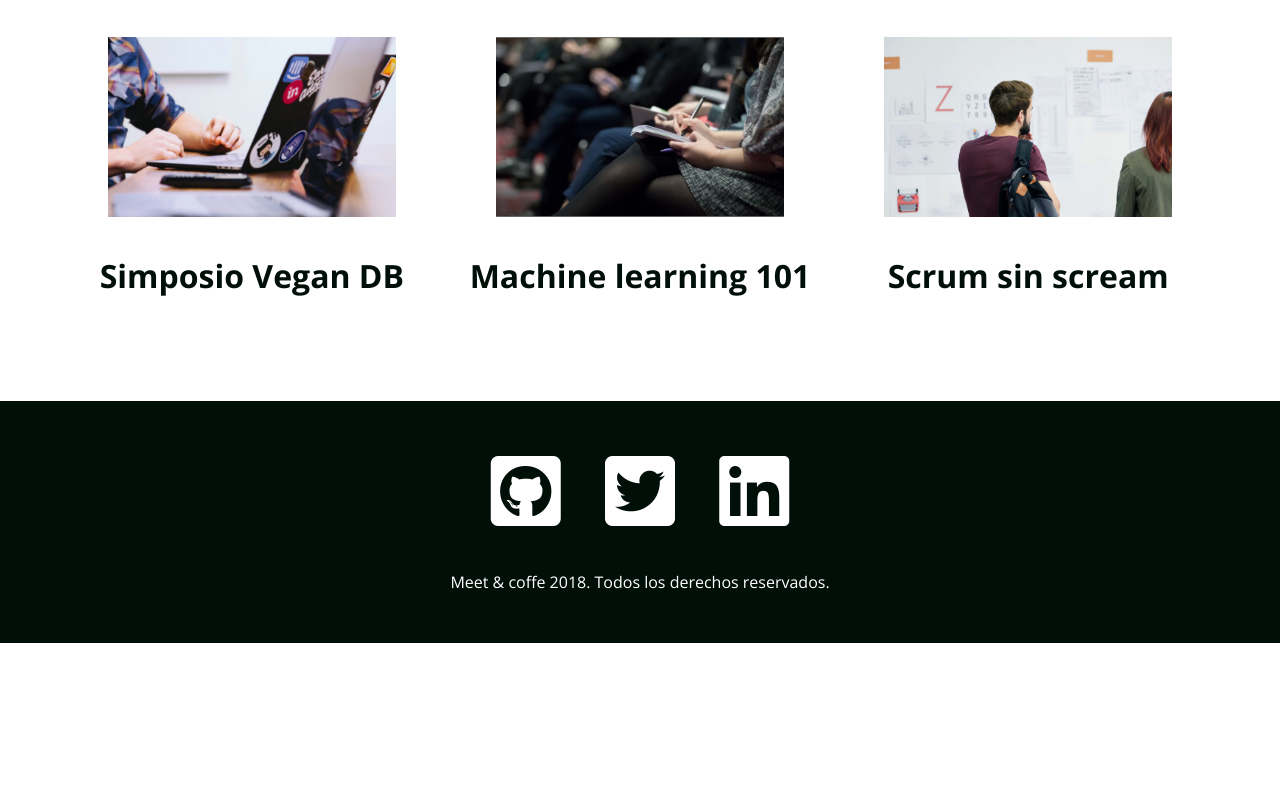
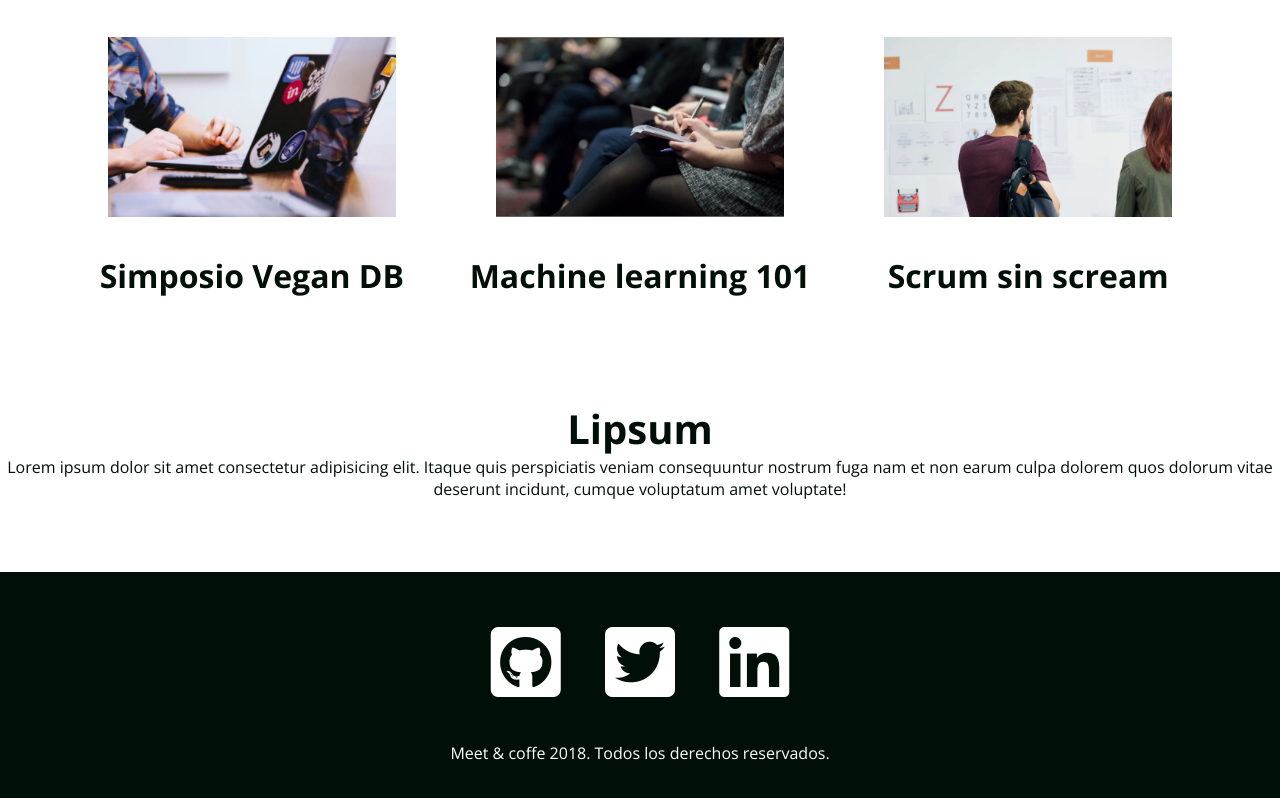
Before and after one commit to Stephaniedonati/Meet-Coffee, a plain HTML site: page index.html in a window 1280 px wide. Shown: the part 1527-2325 px from the top of the page. Before the commit the page ends 2170 px from the top, so only its background shows below. Drawn offline with nearby package versions, Linux system fonts and the light colour scheme.

Commit message:
added new text to he index of Meet Coffe project

```diff
--- a/index.html
+++ b/index.html
@@ -66,6 +66,12 @@
 		</article>
   </section>
 
+  <section>
+	  <h2> Lipsum</h2>
+	  <p>Lorem ipsum dolor sit amet consectetur adipisicing elit. Itaque quis perspiciatis veniam consequuntur nostrum fuga nam et non earum culpa dolorem quos dolorum vitae deserunt incidunt, cumque voluptatum amet voluptate!</p>
+  </section>
+
+
 	<footer id="contacto" class="oscuro">
 		<a href="https://github.com"><i class="fab fa-github-square fa-5x"></i></a>
 		<a href="https://twitter.com"><i class="fab fa-twitter-square fa-5x"></i></a>
```
